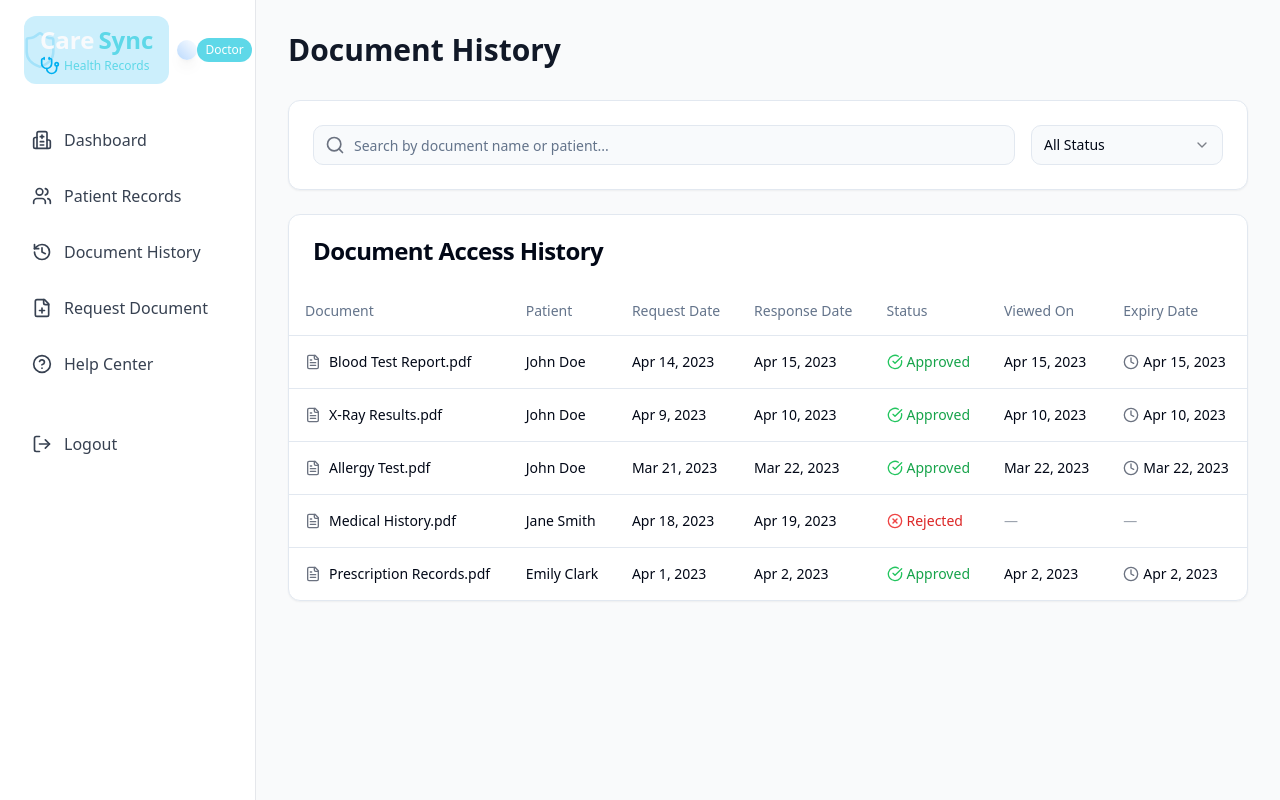
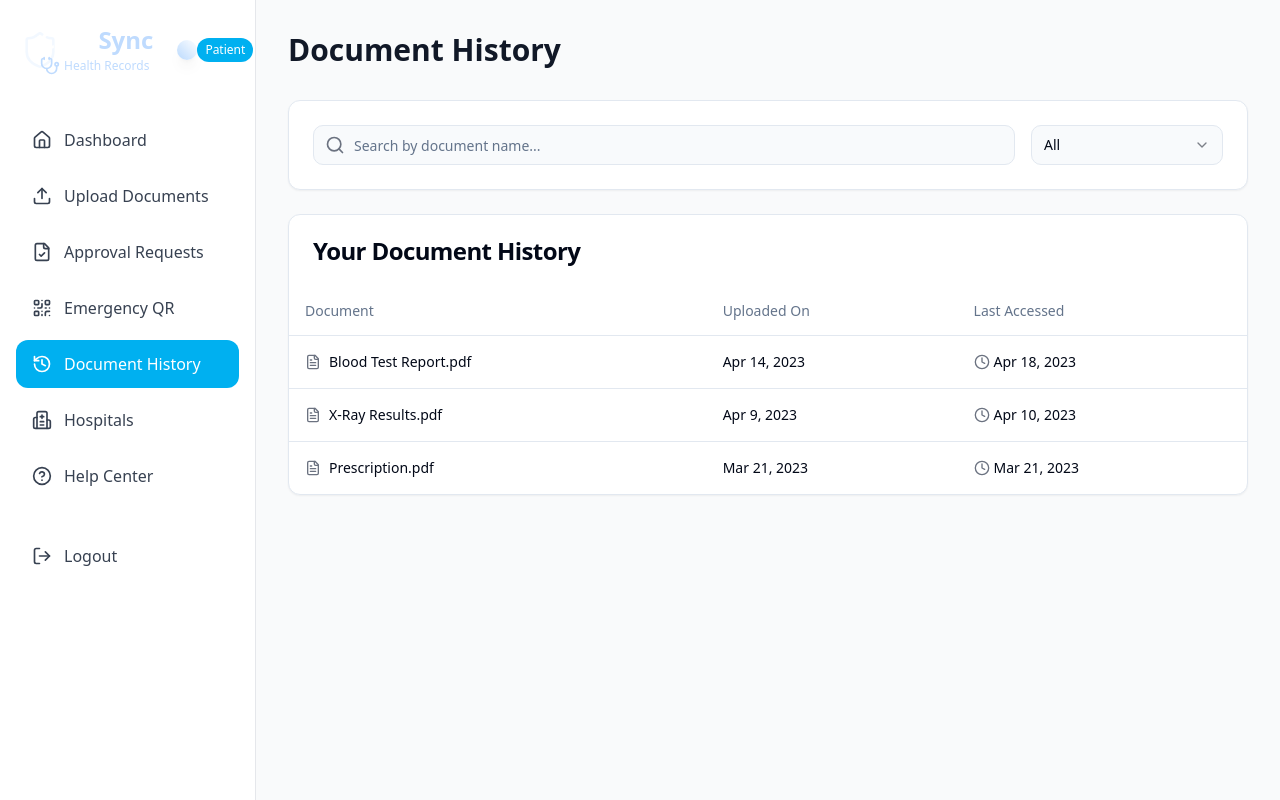
Before and after one commit to Vaibhav2543/care-sync-user-portal, a React (Vite) app: page /history in a window 1280 px wide. Built offline with nearby package versions, Linux system fonts and the light colour scheme.

Commit message:
Fix: Prevent patient-side navigation to doctor routes
Ensure patient-side document history does not redirect to doctor routes.

```diff
--- a/src/App.tsx
+++ b/src/App.tsx
@@ -1,4 +1,3 @@
-
 import { Toaster } from "@/components/ui/toaster";
 import { Toaster as Sonner } from "@/components/ui/sonner";
 import { TooltipProvider } from "@/components/ui/tooltip";
@@ -19,13 +18,13 @@ import Hospitals from "./pages/Hospitals";
 import HelpPage from "./pages/HelpPage";
 import PatientOtpVerification from "./pages/PatientOtpVerification";
 import ApprovalRequests from "./pages/ApprovalRequests";
+import PatientDocumentHistory from "./pages/PatientDocumentHistory";
 
 // Pages - Doctor
 import DoctorLogin from "./pages/DoctorLogin";
 import DoctorDashboard from "./pages/DoctorDashboard";
 import PatientList from "./pages/PatientList";
 import PatientView from "./pages/PatientView";
-// Removed import: import DocumentReviews from "./pages/DocumentReviews";
 import DoctorHelpPage from "./pages/DoctorHelpPage";
 import DoctorOtpVerification from "./pages/DoctorOtpVerification";
 import RequestDocument from "./pages/RequestDocument";
@@ -54,7 +53,7 @@ const App = () => (
           <Route path="/dashboard" element={<Dashboard />} />
           <Route path="/upload" element={<UploadDocument />} />
           <Route path="/qr-code" element={<QrCode />} />
-          <Route path="/history" element={<DocumentHistory />} />
+          <Route path="/history" element={<PatientDocumentHistory />} />
           <Route path="/document/:id" element={<DocumentView />} />
           <Route path="/hospitals" element={<Hospitals />} />
           <Route path="/help" element={<HelpPage />} />
--- /dev/null
+++ b/src/pages/PatientDocumentHistory.tsx
@@ -0,0 +1,139 @@
+
+import React, { useState } from "react";
+import DashboardLayout from "@/components/DashboardLayout";
+import { Card, CardContent, CardHeader, CardTitle } from "@/components/ui/card";
+import { Input } from "@/components/ui/input";
+import { Table, TableBody, TableCell, TableHead, TableHeader, TableRow } from "@/components/ui/table";
+import { FileText, Search, Clock } from "lucide-react";
+import { Select, SelectContent, SelectGroup, SelectItem, SelectTrigger, SelectValue } from "@/components/ui/select";
+
+// Example patient document history data
+const patientDocuments = [
+  {
+    id: "1",
+    documentName: "Blood Test Report.pdf",
+    uploadedOn: "2023-04-14",
+    lastAccessed: "2023-04-18",
+    status: "available",
+  },
+  {
+    id: "2",
+    documentName: "X-Ray Results.pdf",
+    uploadedOn: "2023-04-09",
+    lastAccessed: "2023-04-10",
+    status: "available",
+  },
+  {
+    id: "3",
+    documentName: "Prescription.pdf",
+    uploadedOn: "2023-03-21",
+    lastAccessed: "2023-03-21",
+    status: "available",
+  }
+];
+
+const PatientDocumentHistory = () => {
+  const [searchQuery, setSearchQuery] = useState("");
+  const [statusFilter, setStatusFilter] = useState("all");
+
+  const filteredDocuments = patientDocuments.filter(doc => {
+    const matchesSearch =
+      doc.documentName.toLowerCase().includes(searchQuery.toLowerCase());
+    const matchesStatus =
+      statusFilter === "all" || doc.status === statusFilter;
+    return matchesSearch && matchesStatus;
+  });
+
+  const formatDate = (dateStr: string) => {
+    if (!dateStr) return "—";
+    const date = new Date(dateStr);
+    return new Intl.DateTimeFormat('en-US', {
+      year: 'numeric',
+      month: 'short',
+      day: 'numeric'
+    }).format(date);
+  };
+
+  return (
+    <DashboardLayout title="Document History">
+      <Card className="mb-6">
+        <CardContent className="p-6">
+          <div className="flex flex-col gap-4 md:flex-row md:items-center">
+            <div className="flex-1 relative">
+              <Search className="absolute left-3 top-1/2 transform -translate-y-1/2 text-gray-500 h-5 w-5" />
+              <Input
+                placeholder="Search by document name..."
+                className="pl-10"
+                value={searchQuery}
+                onChange={(e) => setSearchQuery(e.target.value)}
+              />
+            </div>
+            <div className="w-full md:w-48">
+              <Select value={statusFilter} onValueChange={setStatusFilter}>
+                <SelectTrigger>
+                  <SelectValue placeholder="Filter by status" />
+                </SelectTrigger>
+                <SelectContent>
+                  <SelectGroup>
+                    <SelectItem value="all">All</SelectItem>
+                    <SelectItem value="available">Available</SelectItem>
+                    {/* More statuses can be added here */}
+                  </SelectGroup>
+                </SelectContent>
+              </Select>
+            </div>
+          </div>
+        </CardContent>
+      </Card>
+
+      <Card>
+        <CardHeader>
+          <CardTitle>Your Document History</CardTitle>
+        </CardHeader>
+        <CardContent className="p-0 overflow-auto">
+          <Table>
+            <TableHeader>
+              <TableRow>
+                <TableHead>Document</TableHead>
+                <TableHead>Uploaded On</TableHead>
+                <TableHead>Last Accessed</TableHead>
+              </TableRow>
+            </TableHeader>
+            <TableBody>
+              {filteredDocuments.length > 0 ? (
+                filteredDocuments.map((doc) => (
+                  <TableRow key={doc.id}>
+                    <TableCell>
+                      <div className="flex items-center gap-2">
+                        <FileText className="h-4 w-4 text-gray-500" />
+                        <span className="font-medium">{doc.documentName}</span>
+                      </div>
+                    </TableCell>
+                    <TableCell>{formatDate(doc.uploadedOn)}</TableCell>
+                    <TableCell>
+                      <div className="flex items-center gap-1">
+                        <Clock className="h-4 w-4 text-gray-500" />
+                        {formatDate(doc.lastAccessed)}
+                      </div>
+                    </TableCell>
+                  </TableRow>
+                ))
+              ) : (
+                <TableRow>
+                  <TableCell colSpan={3} className="text-center py-8">
+                    <div className="flex flex-col items-center justify-center">
+                      <Search className="h-8 w-8 text-gray-300 mb-2" />
+                      <p className="text-gray-500">No documents found</p>
+                    </div>
+                  </TableCell>
+                </TableRow>
+              )}
+            </TableBody>
+          </Table>
+        </CardContent>
+      </Card>
+    </DashboardLayout>
+  );
+};
+
+export default PatientDocumentHistory;
```
